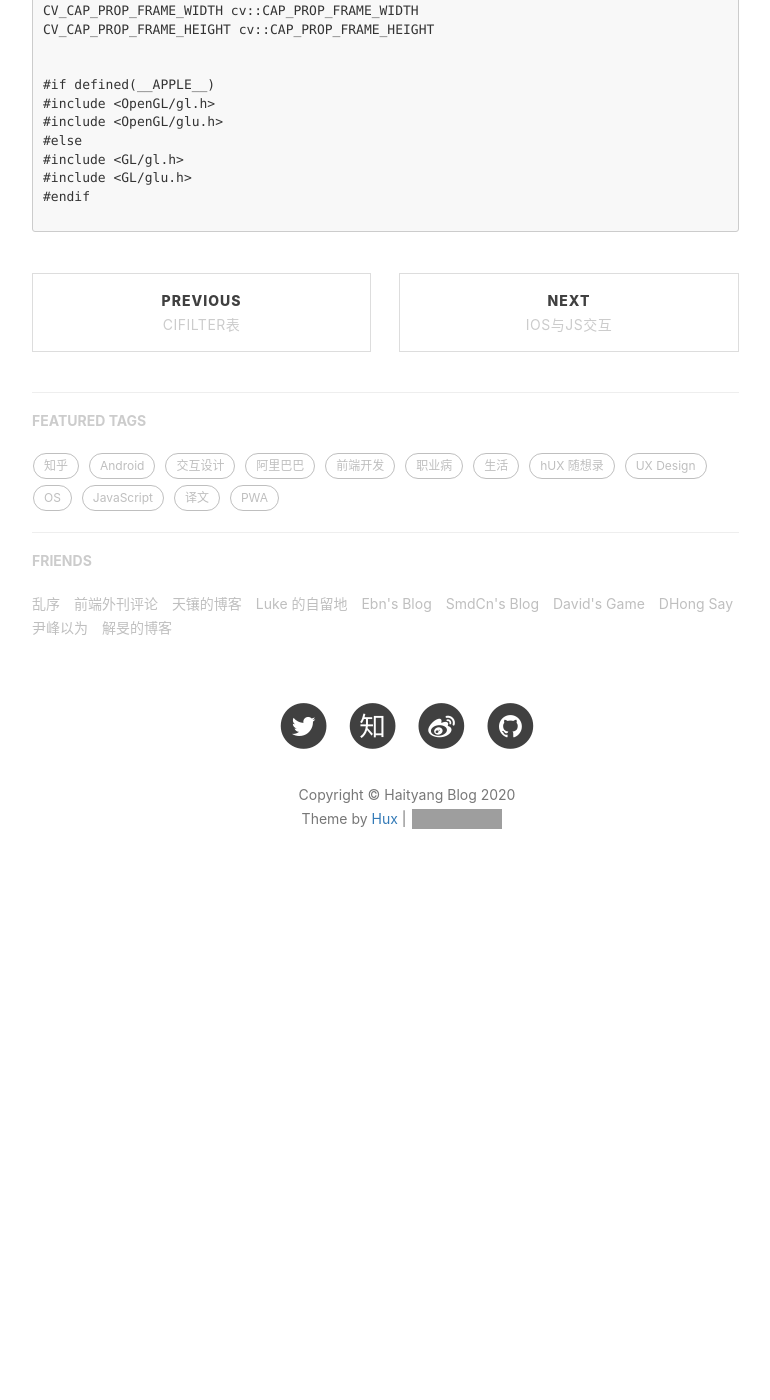
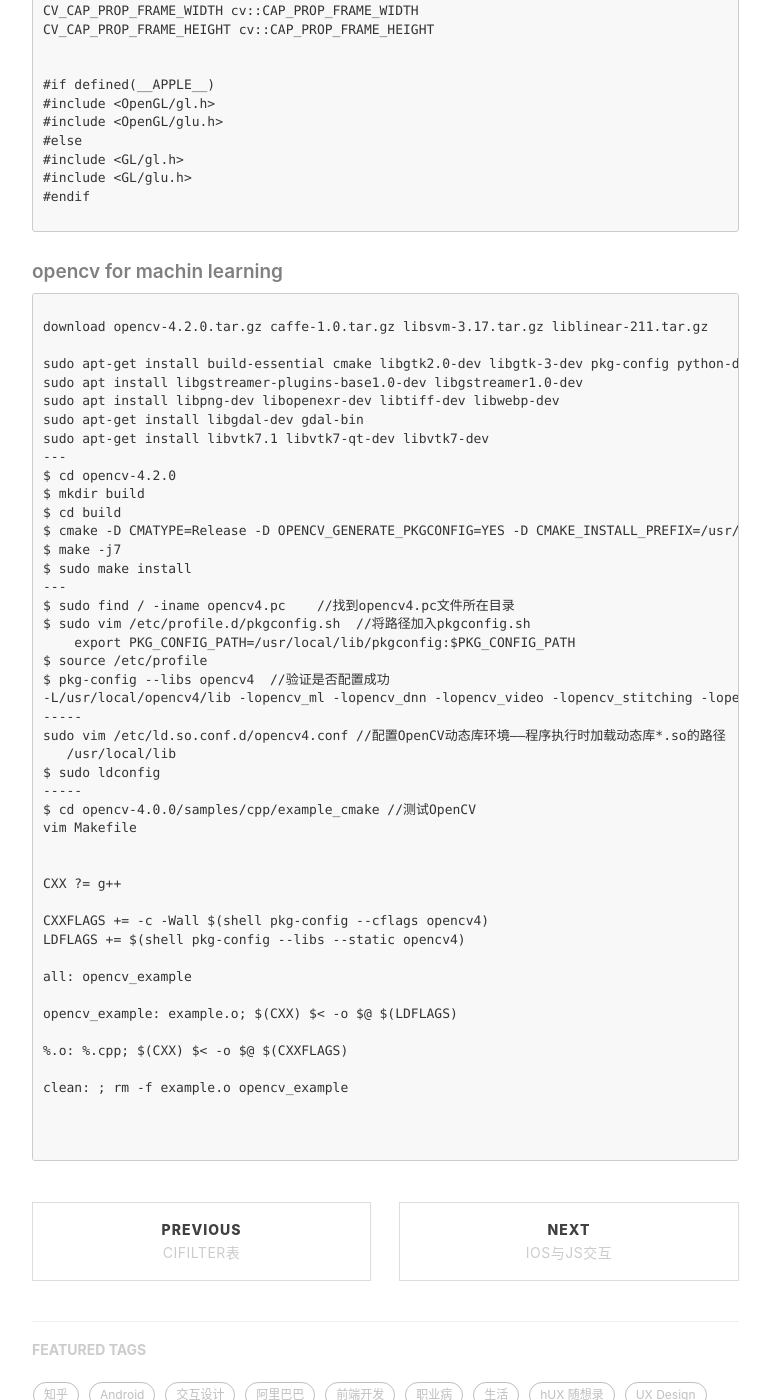
Before and after one commit to haityang/haityang.github.io, a Jekyll site: the page built from _posts/2019-09-19-OpenCV相关.markdown, in a window 1280 px wide and 1400 px high, scrolled down 1922 px. Shown: the whole window, without its empty margins (233-1003 px from the left). Built offline with Jekyll 4.4.1, drawn with Linux system fonts in a browser that asks for light colours; nearby versions of some CDN libraries; our own code applies the rules of GitHub Pages for plain Markdown files; comment, search, counter and statistics services are not loaded; before the commit the page ends 2845 px from its top, so only the background shows below that; grey boxes are pictures that could not be loaded.

Commit message:
opencv build for ubuntu

````diff
--- a/_posts/2019-09-19-OpenCV相关.markdown
+++ b/_posts/2019-09-19-OpenCV相关.markdown
@@ -93,3 +93,55 @@
 #endif
 
 ```
+
+##### opencv for machin learning
+
+
+```
+
+download opencv-4.2.0.tar.gz caffe-1.0.tar.gz libsvm-3.17.tar.gz liblinear-211.tar.gz
+
+sudo apt-get install build-essential cmake libgtk2.0-dev libgtk-3-dev pkg-config python-dev python-numpy python3-dev python3-numpy libavcodec-dev libavformat-dev libswscale-dev libv4l-dev ffmpeg libjpeg-dev libtiff5-dev
+sudo apt install libgstreamer-plugins-base1.0-dev libgstreamer1.0-dev
+sudo apt install libpng-dev libopenexr-dev libtiff-dev libwebp-dev
+sudo apt-get install libgdal-dev gdal-bin
+sudo apt-get install libvtk7.1 libvtk7-qt-dev libvtk7-dev
+---
+$ cd opencv-4.2.0
+$ mkdir build
+$ cd build
+$ cmake -D CMATYPE=Release -D OPENCV_GENERATE_PKGCONFIG=YES -D CMAKE_INSTALL_PREFIX=/usr/local ..
+$ make -j7
+$ sudo make install
+---
+$ sudo find / -iname opencv4.pc    //找到opencv4.pc文件所在目录
+$ sudo vim /etc/profile.d/pkgconfig.sh  //将路径加入pkgconfig.sh
+    export PKG_CONFIG_PATH=/usr/local/lib/pkgconfig:$PKG_CONFIG_PATH
+$ source /etc/profile
+$ pkg-config --libs opencv4  //验证是否配置成功
+-L/usr/local/opencv4/lib -lopencv_ml -lopencv_dnn -lopencv_video -lopencv_stitching -lopencv_objdetect -lopencv_calib3d -lopencv_features2d -lopencv_highgui -lopencv_videoio -lopencv_imgcodecs -lopencv_flann -lopencv_photo -lopencv_gapi -lopencv_imgproc -lopencv_core
+-----
+sudo vim /etc/ld.so.conf.d/opencv4.conf //配置OpenCV动态库环境——程序执行时加载动态库*.so的路径
+   /usr/local/lib
+$ sudo ldconfig
+-----
+$ cd opencv-4.0.0/samples/cpp/example_cmake //测试OpenCV
+vim Makefile
+
+
+CXX ?= g++
+
+CXXFLAGS += -c -Wall $(shell pkg-config --cflags opencv4)
+LDFLAGS += $(shell pkg-config --libs --static opencv4)
+
+all: opencv_example
+
+opencv_example: example.o; $(CXX) $< -o $@ $(LDFLAGS)
+
+%.o: %.cpp; $(CXX) $< -o $@ $(CXXFLAGS)
+
+clean: ; rm -f example.o opencv_example
+
+
+
+```
````
